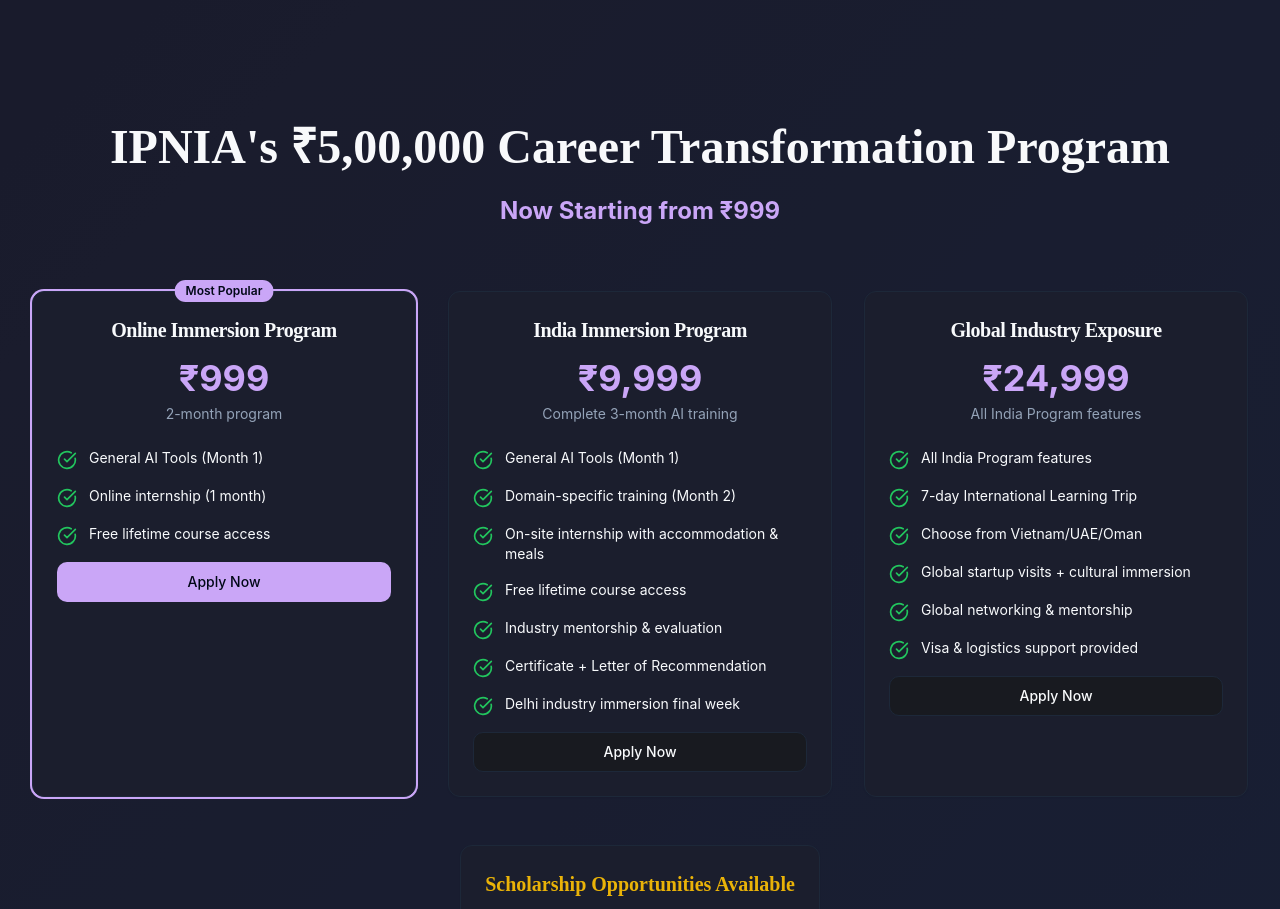
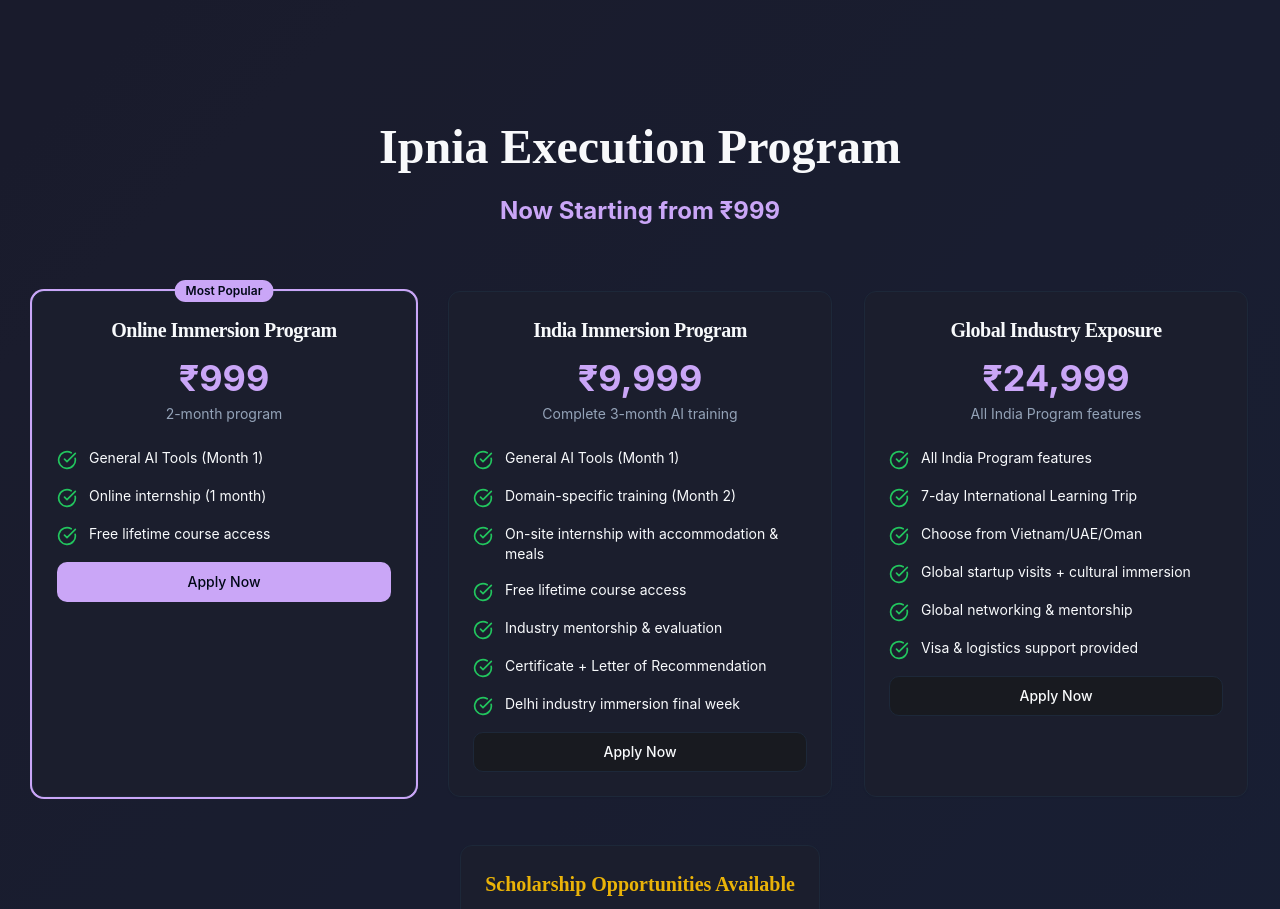
Before and after one commit to Harinee2501/ai-course-students-hub, a React (Vite) app: page / in a window 1280 px wide. Shown: the part 1940-2849 px from the top of the page. Built offline with nearby package versions, Linux system fonts and the light colour scheme.

Commit message:
Update course cards section heading to 'Ipnia Execution Program'

```diff
--- a/src/pages/Index.tsx
+++ b/src/pages/Index.tsx
@@ -352,7 +352,7 @@ const Index = () => {
         <div className="max-w-7xl mx-auto">
           <div className="text-center mb-16">
             <h2 className="text-4xl md:text-5xl font-bold mb-6 fade-in-up">
-              IPNIA's ₹5,00,000 Career Transformation Program
+              Ipnia Execution Program
             </h2>
             <p className="text-2xl text-primary font-bold fade-in-up stagger-1">
               Now Starting from ₹999
```
